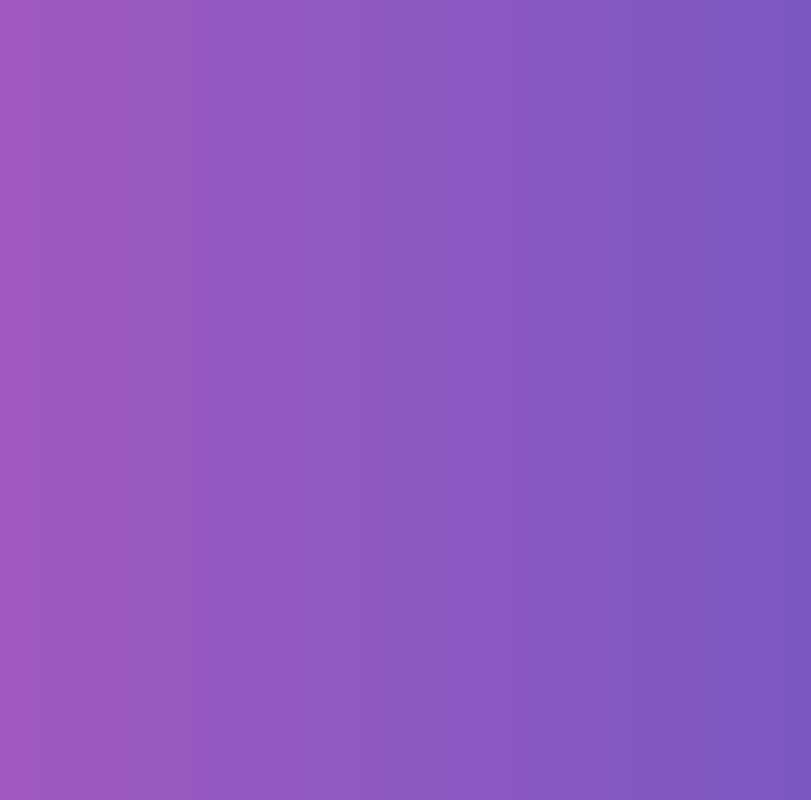
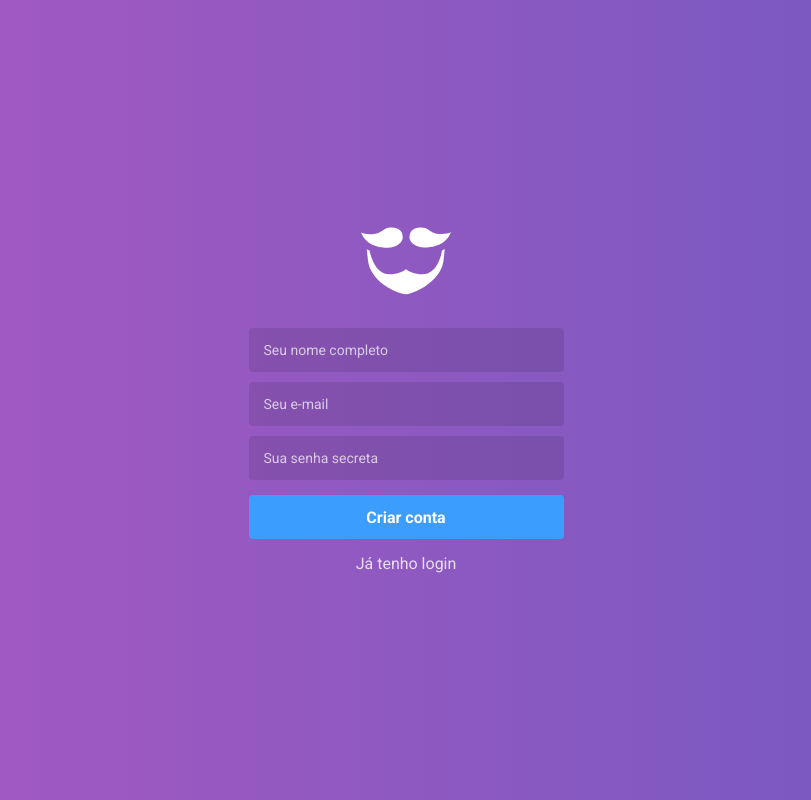
Before and after one commit to jonatasbr/gostack-gobarber-web, a React (Create React App) app: page /register in a window 1280 px wide. Shown: the whole page, without its empty margins (234-1045 px from the left). Built offline with nearby package versions, Linux system fonts and the light colour scheme; the HTML template or start-up script is replaced by a standard one.

Commit message:
estilização do SignIn e SignUp

```diff
--- a/package.json
+++ b/package.json
@@ -4,6 +4,7 @@
   "private": true,
   "dependencies": {
     "history": "^4.9.0",
+    "polished": "^3.4.1",
     "prop-types": "^15.7.2",
     "react": "^16.9.0",
     "react-dom": "^16.9.0",
--- a/src/pages/SignIn/index.js
+++ b/src/pages/SignIn/index.js
@@ -1,7 +1,19 @@
 import React from 'react';
+import { Link } from 'react-router-dom';
 
-// import { Container } from './styles';
+import logo from '~/assets/logo.svg';
 
 export default function SignIn() {
-  return <h1>LOgin</h1>;
+  return (
+    <>
+      <img src={logo} alt="GoBarber" />
+      <form>
+        <input type="email" placeholder="Seu e-mail" />
+        <input type="password" placeholder="Sua senha secreta" />
+
+        <button type="submit">Acessar</button>
+        <Link to="/register">Criar conta gratuita</Link>
+      </form>
+    </>
+  );
 }
--- a/src/pages/SignUp/index.js
+++ b/src/pages/SignUp/index.js
@@ -1,7 +1,20 @@
 import React from 'react';
+import { Link } from 'react-router-dom';
 
-// import { Container } from './styles';
+import logo from '~/assets/logo.svg';
 
 export default function SignUp() {
-  return <div />;
+  return (
+    <>
+      <img src={logo} alt="GoBarber" />
+      <form>
+        <input placeholder="Seu nome completo" />
+        <input type="email" placeholder="Seu e-mail" />
+        <input type="password" placeholder="Sua senha secreta" />
+
+        <button type="submit">Criar conta</button>
+        <Link to="/">Já tenho login</Link>
+      </form>
+    </>
+  );
 }
--- a/src/pages/_layouts/auth/index.js
+++ b/src/pages/_layouts/auth/index.js
@@ -1,10 +1,14 @@
 import React from 'react';
 import PropTypes from 'prop-types';
 
-import { Wrapper } from './styles';
+import { Wrapper, Content } from './styles';
 
 export default function AuthLayout({ children }) {
-  return <Wrapper>{children}</Wrapper>;
+  return (
+    <Wrapper>
+      <Content>{children}</Content>
+    </Wrapper>
+  );
 }
 
 AuthLayout.propTypes = {
--- a/src/pages/_layouts/auth/styles.js
+++ b/src/pages/_layouts/auth/styles.js
@@ -1,6 +1,63 @@
 import styled from 'styled-components';
+import { darken } from 'polished';
 
 export const Wrapper = styled.div`
   height: 100%;
   background: linear-gradient(-90deg, #7159c1, #ab59c1);
+  display: flex;
+  justify-content: center;
+  align-items: center;
 `;
+
+export const Content = styled.div`
+  width: 100%;
+  max-width: 315px;
+  text-align: center;
+
+  form {
+    display: flex;
+    flex-direction: column;
+    margin-top: 30px;
+
+    input {
+      background: rgba(0, 0, 0, 0.1);
+      border: 0;
+      border-radius: 4px;
+      height: 44px;
+      padding: 0 15px;
+      color: #fff;
+      margin: 0 0 10px;
+
+      &::placeholder {
+        color: rgba(255, 255, 255, 0.7);
+      }
+    }
+
+    button {
+      margin: 5px 0 0;
+      height: 44px;
+      background: #3b9eff;
+      font-weight: bold;
+      color: #fff;
+      border: 0;
+      border-radius: 4px;
+      font-size: 16px;
+      transition: background 0.2s;
+
+      &:hover {
+        background: ${darken(0.03, '#3b9eff')};
+      }
+    }
+
+    a {
+      color: #fff;
+      margin-top: 15px;
+      font-size: 16px;
+      opacity: 0.8;
+
+      &:hover: {
+        opacity: 1;
+      }
+    }
+  }
+`;
```
Also changed, not shown: src/routes/index.js (+4 -4 lines), src/assets/logo.svg (added), 1 other file (tests, documents, lock files or other folders).
